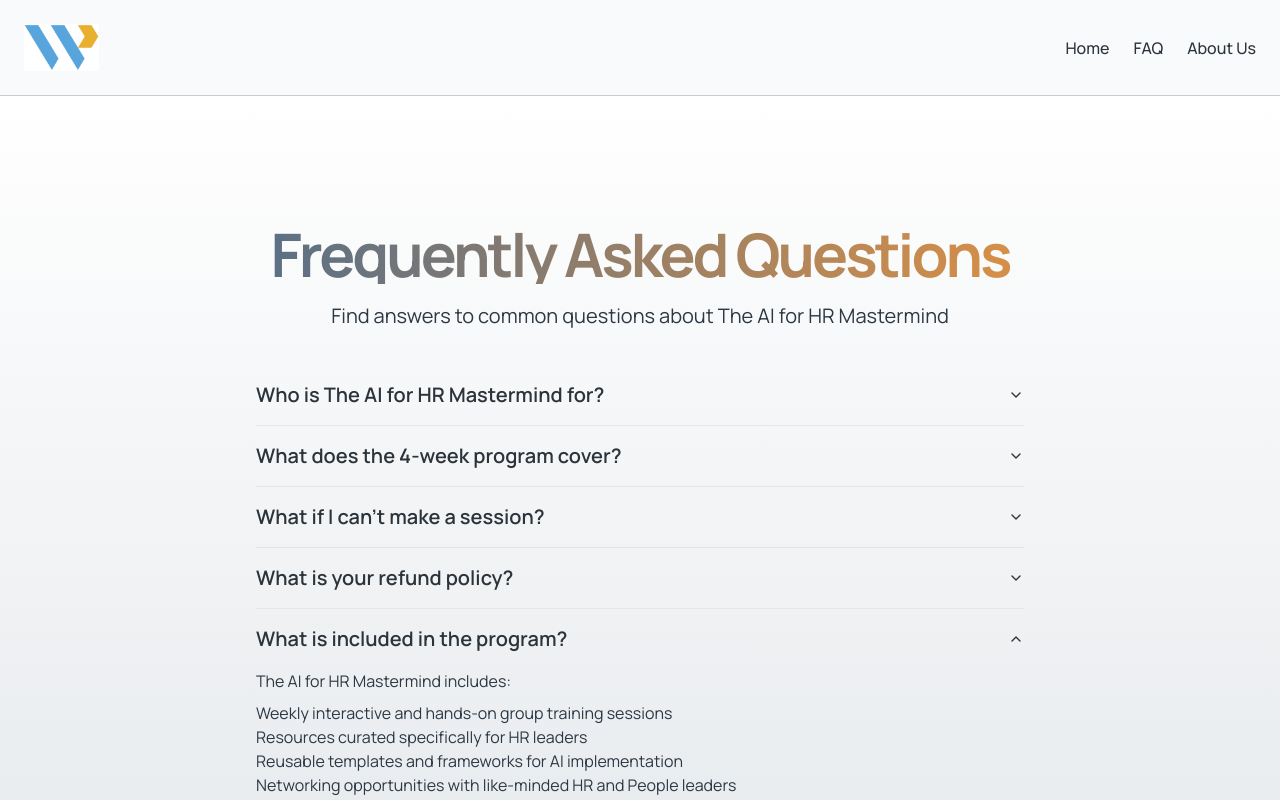
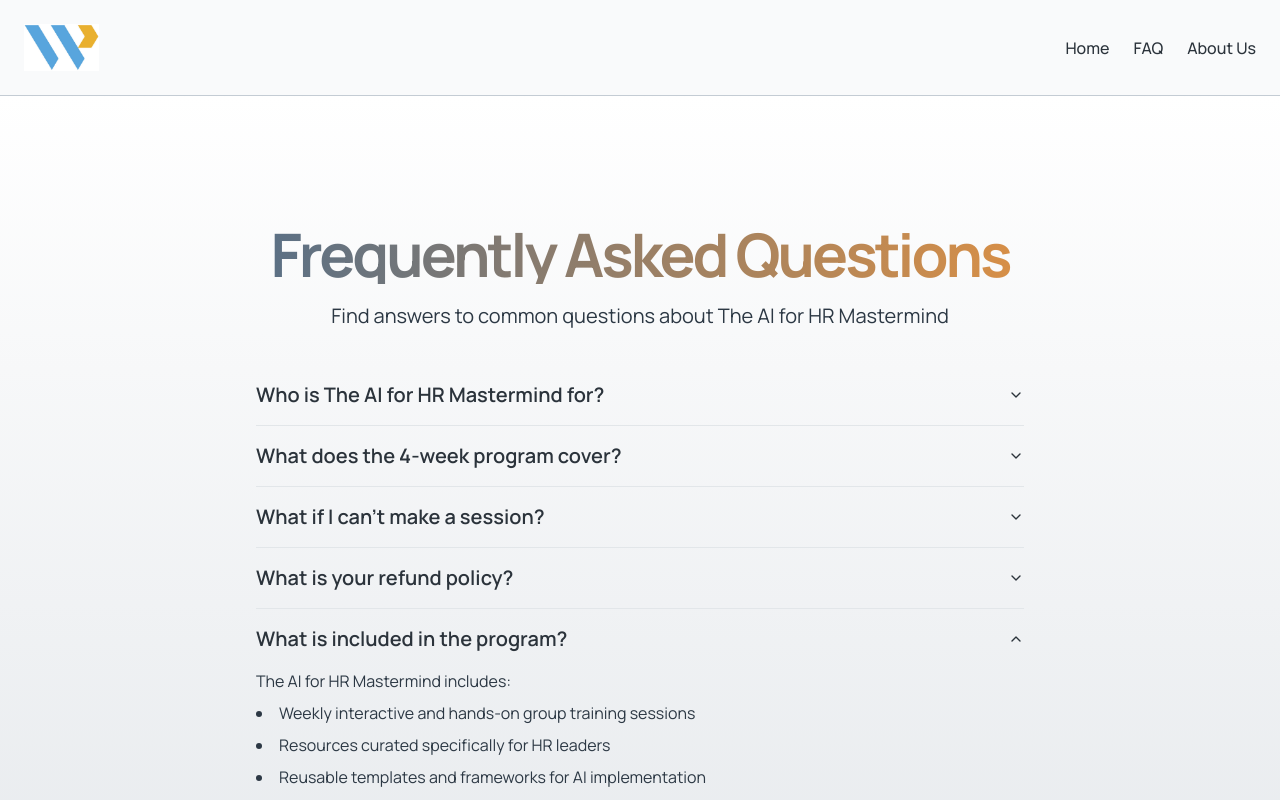
Before and after one commit to SimpleJoySolutions/workplace-labs-mastermind, a Next.js app: page /faq in a window 1280 px wide. Both pictures are taken after a click on the button "What is included in the program?". Shown: the top 800 px of the page. Built offline with nearby package versions, Linux system fonts and the light colour scheme.

Commit message:
bullet points

```diff
--- a/src/app/faq/page.tsx
+++ b/src/app/faq/page.tsx
@@ -52,7 +52,7 @@
       answer: (
         <>
           <p>The AI for HR Mastermind includes:</p>
-          <ul>
+          <ul className="list-disc list-inside space-y-2 mt-2">
             <li>Weekly interactive and hands-on group training sessions</li>
             <li>Resources curated specifically for HR leaders</li>
             <li>Reusable templates and frameworks for AI implementation</li>
```
